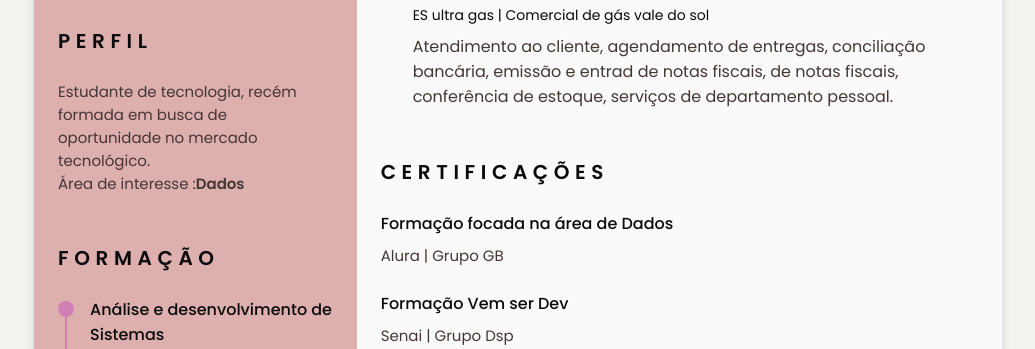
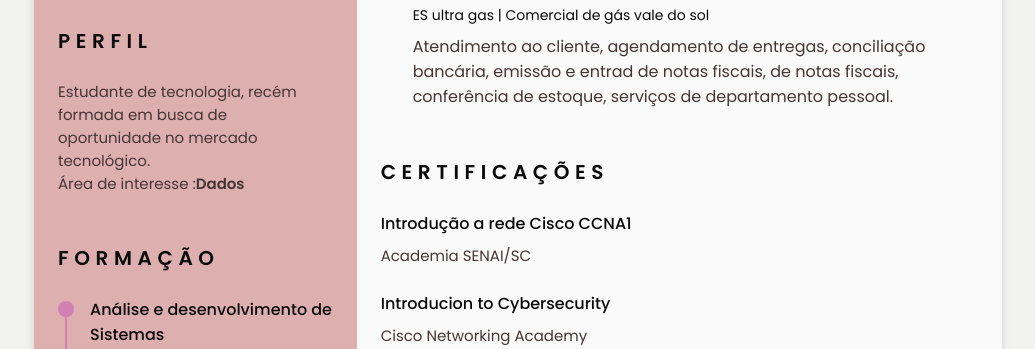
Before and after one commit to alinenog/alinenog.github.io, a plain HTML site: page index.html in a window 1280 px wide. Shown: the part 603-952 px from the top of the page, without its empty margins (122-1157 px from the left). Drawn offline with nearby package versions, Linux system fonts and the light colour scheme.

Commit message:
Update Currículo

```diff
--- a/index.html
+++ b/index.html
@@ -210,7 +210,7 @@
 
                         <ul class="skills__data">
                             <li class="skills__name">
-                                <span class="skills__circle"></span> Javascript e Typescript
+                                <span class="skills__circle"></span> Javascript
                             </li>
                             <li class="skills__name">
                                 <span class="skills__circle"></span> Linux
@@ -334,15 +334,15 @@
 
                     <div class="certificate__container bd-grid">
 
-                        <div class="certificate__content">
-                            <h3 class="certificate__title">Formação focada na área de Dados</h3>
-                            <p class="certificate__description">Alura | Grupo GB</p>
+                     <!--    <div class="certificate__content">
+                            <h3 class="certificate__title"></h3>
+                            <p class="certificate__description"></p>
                         </div>
 
                         <div class="certificate__content">
-                            <h3 class="certificate__title">Formação Vem ser Dev </h3>
-                            <p class="certificate__description">Senai | Grupo Dsp</p>
-                        </div>
+                            <h3 class="certificate__title"> </h3>
+                            <p class="certificate__description"></p>
+                        </div>-->
 
                         <div class="certificate__content">
                             <h3 class="certificate__title">Introdução a rede Cisco CCNA1 </h3>
```
